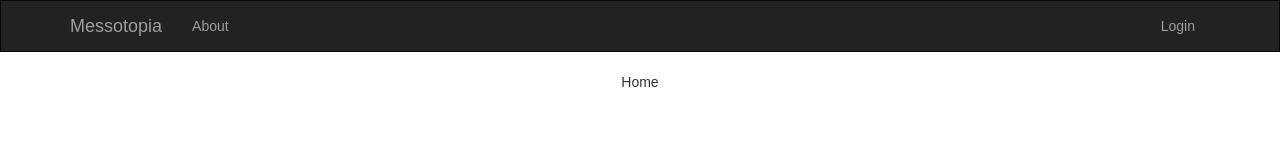
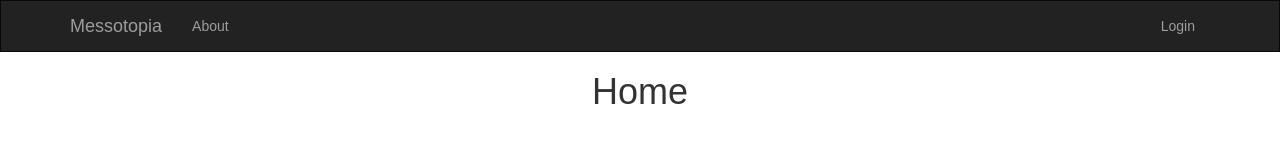
Before and after one commit to kalraDikshit/MessTopia, a React (Create React App) app in the folder messotopia/: page / in a window 1280 px wide. Shown: the top 162 px of the page. Built offline with nearby package versions, Linux system fonts and the light colour scheme.

Commit message:
Routes Working

```diff
--- a/messotopia/src/App.js
+++ b/messotopia/src/App.js
@@ -1,7 +1,7 @@
 import React, { Component } from 'react';
 import './App.css';
 import UserProfile from './components/userProfile';
-import {Router,Switch,Route} from 'react-router-dom';
+import {Switch,Route} from 'react-router-dom';
 import Menu from './components/menu';
 import About from './components/about';
 import Home from './components/home';
@@ -15,10 +15,12 @@ class App extends Component {
       <div className="App">
         <CustomNavBar user = {UserProfile} />
           <Switch>
-            <Route exact path={"/"} component={Home} />
-            <Route path={"/about"} component={About} />
-            <Route path={"/menu"} component={Menu} />
-            <Route path={"/profile"} component={Home} />
+            {/* <Route exact path={"/"} component={CustomNavBar}> */}
+              <Route exact path={"/"} component={Home} />
+              <Route path={"/about"} component={About} />
+              <Route path={"/menu"} component={Menu} />
+              <Route path={"/profile"} component={Home} />
+            {/* </Route> */}
           </Switch>
       </div>
     );
--- a/messotopia/src/components/about.js
+++ b/messotopia/src/components/about.js
@@ -5,7 +5,7 @@ export default class About extends Component{
         return(
             <div>
                 <p>We made it.</p>
-                </div>
+            </div>
         )
     }
 }
--- a/messotopia/src/components/home.js
+++ b/messotopia/src/components/home.js
@@ -1,10 +1,10 @@
 import React, { Component } from 'react';
 
-export default class About extends Component{
+export default class Home extends Component{
     render(){
         return(
             <div>
-                <p>Home</p>
+                <h1>Home</h1>
             </div>
         )
     }
--- a/messotopia/src/components/menu.js
+++ b/messotopia/src/components/menu.js
@@ -4,14 +4,13 @@ import axios from 'axios';
 // import  from 'react-router-dom';
 
 export default class Menu extends Component{
-
     constructor(props){
         super(props);
         this.state ={
             data:[],
         }
         const url = 'http://localhost:5000';
-        if(this.props.user !== undefined && this.props.user.getUser().id!=null){
+        if(this.props.user !== undefined && this.props.user.getUser().id!==null){
             axios.get(url + '/api/stdetail/'+props.user.getUser().id).then(function(result){
                 const hostel = result.data.response[0].hostelName;
                 axios.get(url+'/api/messmenu/'+hostel).then(function(res){
--- a/messotopia/src/components/navbar.js
+++ b/messotopia/src/components/navbar.js
@@ -5,13 +5,9 @@ import axios from 'axios';
 import UserProfile from './userProfile';
 import { Link } from 'react-router-dom';
 
-import {withRouter} from 'react-router-dom';
-
-
-class CustomNavBar extends Component{
-
-    constructor(){
-        super();
+export default class CustomNavBar extends Component{
+    constructor(props){
+        super(props);
         this.state = {
             showModal:false,
             islogged:false,
@@ -40,7 +36,7 @@ class CustomNavBar extends Component{
             password:window.document.getElementById('password').value,
         }).then(function(res){
             console.log(res.data.response);
-            if(res.data.response.success==1){
+            if(res.data.response.success===1){
                 UserProfile.setUser({name:res.data.response.name,id:res.data.response.id,level:"0"});
                 this.setState({ showModal: false,islogged:true});
                 this.props.history.push('/profile');
@@ -65,14 +61,6 @@ class CustomNavBar extends Component{
                     <Nav>
                         <NavItem eventkey={1} className="linkItem"><Link to="/about" >About</Link></NavItem>
                         {this.props.user.getUser().id!=null && <NavItem eventKey={3} className="linkItem" ><Link to="/menu">Menu</Link></NavItem> }
-                        {/* <NavItem eventKey={2} href="#">Link</NavItem>
-                        <NavDropdown eventKey={3} title="Dropdown" id="basic-nav-dropdown">
-                            <MenuItem eventKey={3.1}>Action</MenuItem>
-                            <MenuItem eventKey={3.2}>Another action</MenuItem>
-                            <MenuItem eventKey={3.3}>Something else here</MenuItem>
-                            <MenuItem divider />
-                            <MenuItem eventKey={3.3}>Separated link</MenuItem>
-                        </NavDropdown> */}
                     </Nav>
                     <Nav pullRight>
                     {this.props.user.getUser().id!=null && <NavItem eventKey={3} className="linkItem" ><Link to="/profile">{this.props.user.getUser().name}</Link></NavItem> }
@@ -105,8 +93,3 @@ class CustomNavBar extends Component{
         )
     }
 }
-
-
-
-
-export default withRouter(CustomNavBar);
--- a/messotopia/src/index.js
+++ b/messotopia/src/index.js
@@ -5,5 +5,5 @@ import registerServiceWorker from './registerServiceWorker';
 import { BrowserRouter as Router} from 'react-router-dom';
 import App from './App';
 import {createBrowserHistory} from 'history';
-ReactDOM.render(<Router history={createBrowserHistory}><App /></Router>, document.getElementById('root'));
+ReactDOM.render(<Router history = {createBrowserHistory}><App /></Router>, document.getElementById('root'));
 registerServiceWorker();
```
